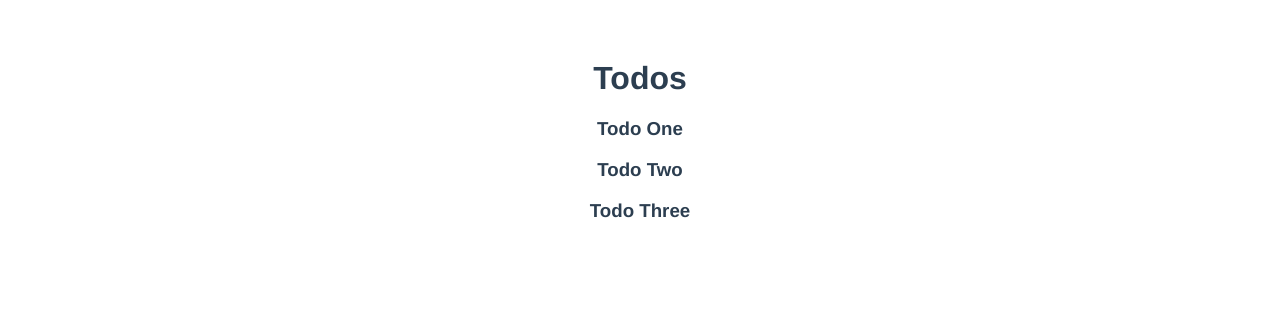
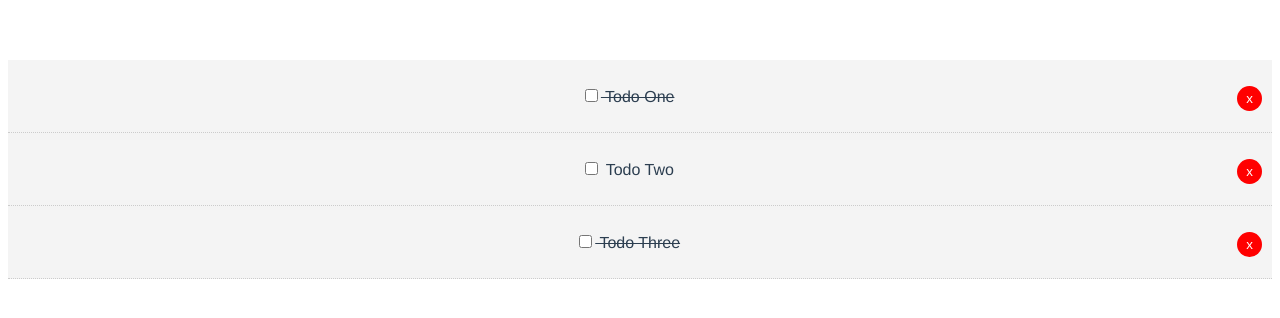
Before and after one commit to anubra266/vue-todo-app, a Vue app: page / in a window 1280 px wide. Shown: the top 318 px of the page. Built offline with nearby package versions, Linux system fonts and the light colour scheme.

Commit message:
register todoItem component

```diff
--- a/src/components/Todos.vue
+++ b/src/components/Todos.vue
@@ -1,19 +1,18 @@
 <template>
-    <div>
-        <h1>Todos</h1>
-        <div v-for="todo in todos" :key="todo.id">
-            <h3>{{ todo.title }}</h3>
-        </div>
+  <div>
+    <div v-for="todo in todos" :key="todo.id">
+      <TodoItem :todo="todo" v-on:del-todo="$emit('del-todo', todo.id)" />
     </div>
+  </div>
 </template>
 
 <script>
-    export default {
-        name:'todos',
-        props:["todos"]
-    }
+import TodoItem from "./TodoItem";
+export default {
+  name: "todos",
+  props: ["todos"],
+  components: { TodoItem },
+};
 </script>
 
-<style scoped>
-
-</style>
+<style scoped></style>
```
